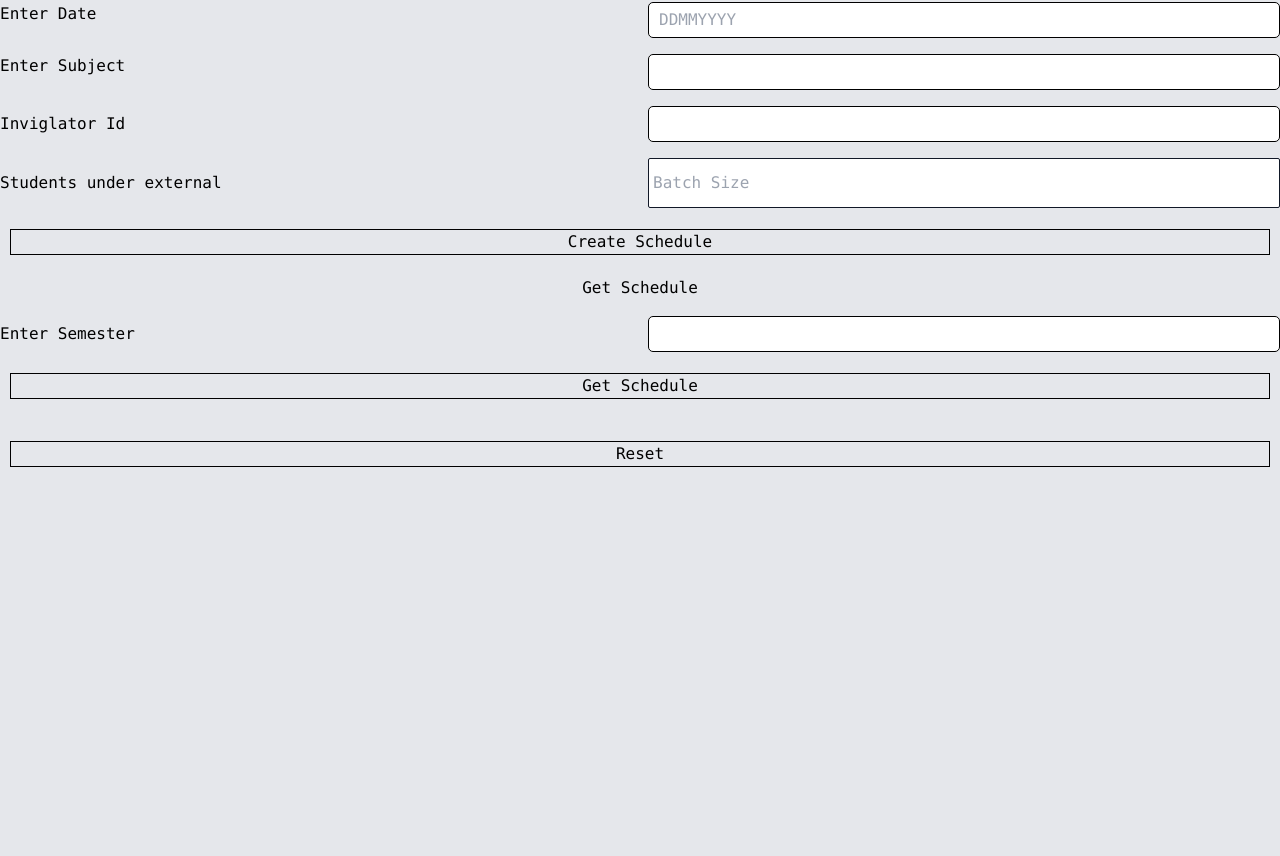
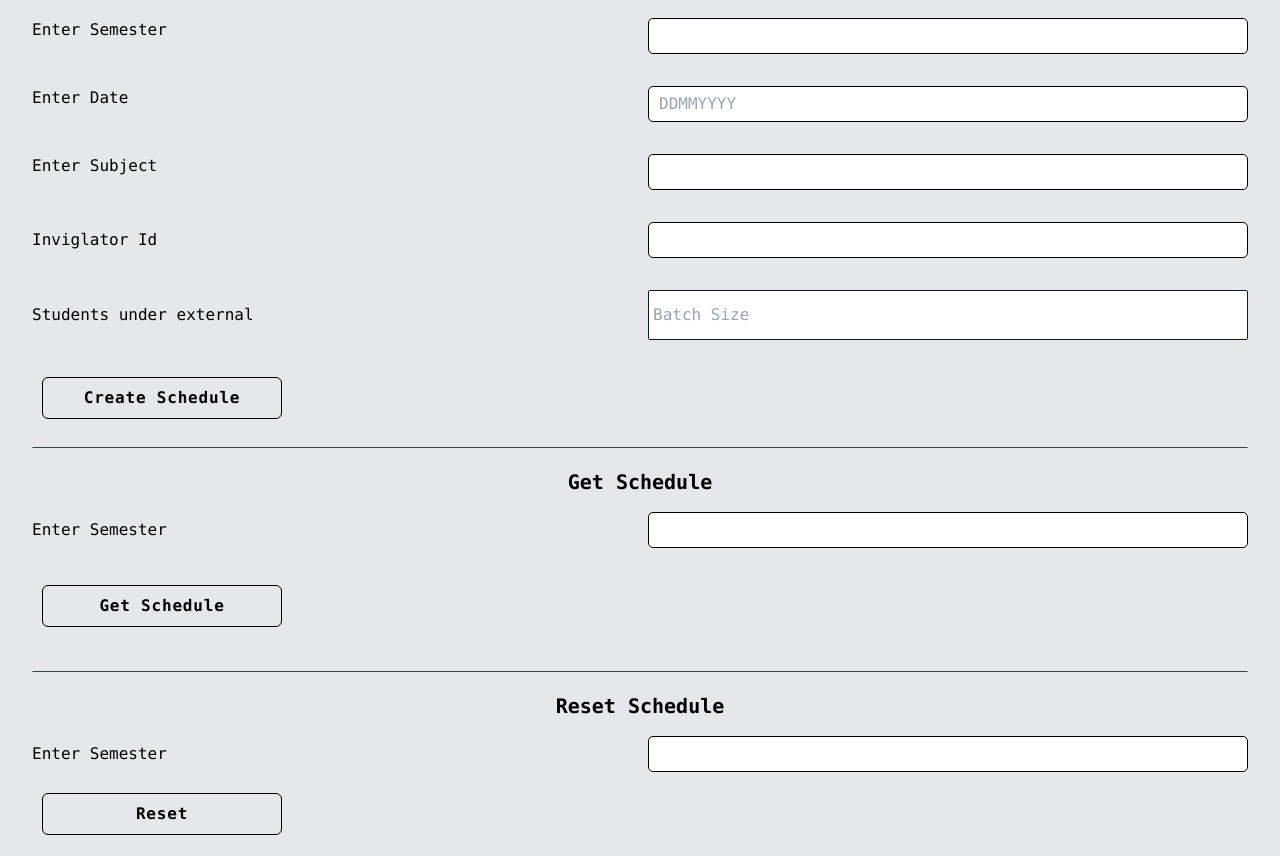
Before and after one commit to Yvg2244/practical_schedular, a Next.js app: page / in a window 1280 px wide. Shown: the part 336-1192 px from the top of the page. Before the commit the page ends 824 px from the top, so only its background shows below. Built offline with nearby package versions, Linux system fonts and the light colour scheme.

Commit message:
fixed validation,duplicate text

```diff
--- a/app/page.jsx
+++ b/app/page.jsx
@@ -2,19 +2,9 @@
 import React, { useEffect, useState } from "react";
 import { useFormik } from "formik";
 import * as XLSX from "xlsx";
-import arrayShiftFunction from "../components/arrayShiftFunction";
-import { modifyArrayFunction } from "../components/modifyArrayFunction";
-import createBatch from "../components/createBatch";
-import tableGenerator from "../components/tableGenerator";
 import axios from "axios";
 
 const page = () => {
-  function objectMap(object, mapFn) {
-    return Object.keys(object).reduce(function (result, key) {
-      result[key] = mapFn(object[key]);
-      return result;
-    }, {});
-  }
   const shortenArr = (arr) => {
     var modifiedArr = "";
     var count = 1;
@@ -36,6 +26,18 @@ const page = () => {
     }
     return modifiedArr;
   };
+  const validate = (values) => {
+    const errors = {};
+    if (!values.uploadsemester) errors.uploadsemester = "Required";
+    if (!values.semester) errors.semester = "Required";
+    if (!values.date) errors.date = "Required";
+    if (!values.subject) errors.subject = "Required";
+    if (!values.externalId) errors.externalId = "Required";
+    if (!values.batch_size) errors.batch_size = "Required";
+    if (!values.get_schedule_sem) errors.get_schedule_sem = "Required";
+    if (!values.reset_schedule_sem) errors.reset_schedule_sem = "Required";
+    return errors;
+  };
   const formik = useFormik({
     initialValues: {
       uploadsemester: "",
@@ -46,8 +48,22 @@ const page = () => {
       externalId: "",
       subject: "",
       get_schedule_sem: "",
+      reset_schedule_sem: "",
     },
+    validate,
   });
+  var prevSub = "";
+  var showSub = "";
+  var prevDate = "";
+  var showDate = "";
+  var prevInvig = "";
+  var showInvig = "";
+  const [createScheduleErr, setCreateScheduleErr] = useState(false);
+  const [getScheduleErr, setGetScheduleErr] = useState(false);
+  const [resetScheduleErr, setResetScheduleErr] = useState(false);
+  const [createScheduleMsg, setCreateScheduleMsg] = useState("");
+  const [getScheduleMsg, setGetScheduleMsg] = useState("");
+  const [resetScheduleMsg, setResetScheduleMsg] = useState("");
   const [excelFile, setExcelFile] = useState(null);
   const [excelFileErr, setExcelFileErr] = useState(null);
   const [fileData, setFileData] = useState(null);
@@ -57,34 +73,7 @@ const page = () => {
   ];
   const [displayTable, setDisplayTable] = useState(null);
   useEffect(() => {
-    console.log(displayTable);
-
-    // if (displayTable) {
-    //   Object.keys(displayTable).forEach((key) => {
-    //     var subject = key;
-    //     var subjectData = displayTable[key];
-    //     console.log(subject);
-    //     Object.keys(subjectData).forEach((key) => {
-    //       var subjectDate = key;
-    //       console.log(subjectDate);
-    //       var subjectDatePracticals = subjectData[subjectDate];
-    //       Object.keys(subjectDatePracticals).forEach((key) => {
-    //         var inviglatorId = key;
-    //         console.log(inviglatorId);
-    //         var studentsOnInviglator = subjectDatePracticals[inviglatorId];
-
-    //         Object.keys(studentsOnInviglator).forEach((key) => {
-    //           var batch = key;
-    //           console.log(batch);
-    //           var studentInBatch = studentsOnInviglator[key];
-    //           studentInBatch.map((item) => {
-    //             console.log(item);
-    //           });
-    //         });
-    //       });
-    //     });
-    //   });
-    // }
+    // console.log(displayTable);
   }, [displayTable]);
 
   useEffect(() => {
@@ -117,14 +106,33 @@ const page = () => {
     }
   }, [excelFile]);
 
+  useEffect(() => {
+    console.log(createScheduleErr, getScheduleErr, resetScheduleErr);
+    console.log(formik.errors);
+    if (
+      formik.errors.hasOwnProperty("semester") ||
+      formik.errors.hasOwnProperty("date") ||
+      formik.errors.hasOwnProperty("subject") ||
+      formik.errors.hasOwnProperty("externalId") ||
+      formik.errors.hasOwnProperty("batch_size")
+    )
+      setCreateScheduleErr(true);
+    else setCreateScheduleErr(false);
+    if (formik.errors.hasOwnProperty("get_schedule_sem"))
+      setGetScheduleErr(true);
+    else setGetScheduleErr(false);
+    if (formik.errors.hasOwnProperty("reset_schedule_sem"))
+      setResetScheduleErr(true);
+    else setResetScheduleErr(false);
+  }, [formik.errors]);
   const generateCLicked = (e) => {
     // console.log(formik.values);
     axios
       .post("https://scheduler-b3ns.onrender.com/get", {
-        sem:formik.values.get_schedule_sem
+        sem: formik.values.get_schedule_sem,
       })
       .then((res) => {
-        console.log(res.data);
+        console.log(res);
         setDisplayTable(res.data);
       })
       .catch((err) => {
@@ -162,9 +170,15 @@ const page = () => {
   };
 
   return (
-    <div className="w-full h-full my-[1rem] flex flex-col items-center justify-center">
-      <h4 className="my-[3rem]">Practical Schedular</h4>
-      <div className="grid gap-4 grid-cols-2">
+    <div className="w-full h-full px-4 my-[1rem] flex flex-col items-center justify-center">
+      <h4 className="mb-[3rem] mt-[1rem] text-2xl font-extrabold ">
+        Practical Schedular
+      </h4>
+      <div className="grid gap-4 px-4 grid-cols-2">
+        <h4 className="col-span-2 text-xl font-semibold text-center">
+          Upload student data
+        </h4>
+
         <label htmlFor="uploadsemester">Enter semester of data</label>
         <input
           onChange={formik.handleChange}
@@ -174,8 +188,16 @@ const page = () => {
           id="uploadsemester"
           label="uploadsemester"
           placeholder="Enter semsester"
+          onBlur={formik.handleBlur}
         />
-
+        <div></div>
+        <div>
+          {formik.touched.uploadsemester && formik.errors.uploadsemester ? (
+            <div className="text-red-600 text-md">
+              {formik.errors.uploadsemester}
+            </div>
+          ) : null}
+        </div>
         <label htmlFor="file" className="justify-cente flex items-center">
           Upload Student File
         </label>
@@ -202,7 +224,10 @@ const page = () => {
             }
           }}
         />
-        <h4 className="col-span-2 text-center">Create Schedule</h4>
+        <div className="w-full h-1 border-b-gray-700 my-1 border-[1px] col-span-2"></div>
+        <h4 className="col-span-2 text-xl font-semibold text-center">
+          Create Schedule
+        </h4>
 
         <label htmlFor="semester">Enter Semester</label>
         <input
@@ -212,7 +237,14 @@ const page = () => {
           onChange={formik.handleChange}
           value={formik.values.name}
           type="text"
+          onBlur={formik.handleBlur}
         />
+        <div></div>
+        <div>
+          {formik.touched.semester && formik.errors.semester ? (
+            <div className="text-red-600 text-md">{formik.errors.semester}</div>
+          ) : null}
+        </div>
         <label htmlFor="date">Enter Date</label>
         <input
           id="date"
@@ -222,7 +254,14 @@ const page = () => {
           onChange={formik.handleChange}
           value={formik.values.name}
           type="text"
+          onBlur={formik.handleBlur}
         />
+        <div></div>
+        <div>
+          {formik.touched.date && formik.errors.date ? (
+            <div className="text-red-600 text-md">{formik.errors.date}</div>
+          ) : null}
+        </div>
         <label htmlFor="subject">Enter Subject</label>
         <input
           id="subject"
@@ -231,8 +270,14 @@ const page = () => {
           onChange={formik.handleChange}
           value={formik.values.name}
           type="text"
+          onBlur={formik.handleBlur}
         />
-
+        <div></div>
+        <div>
+          {formik.touched.subject && formik.errors.subject ? (
+            <div className="text-red-600 text-md">{formik.errors.subject}</div>
+          ) : null}
+        </div>
         <label className="justify-cente flex items-center">Inviglator Id</label>
         <input
           id="externalId"
@@ -241,7 +286,16 @@ const page = () => {
           type="number"
           onChange={formik.handleChange}
           value={formik.values.name}
+          onBlur={formik.handleBlur}
         />
+        <div></div>
+        <div>
+          {formik.touched.externalId && formik.errors.externalId ? (
+            <div className="text-red-600 text-md">
+              {formik.errors.externalId}
+            </div>
+          ) : null}
+        </div>
         <label htmlFor="batch_size" className="justify-cente flex items-center">
           Students under external
         </label>
@@ -253,11 +307,27 @@ const page = () => {
           id="batch_size"
           label="batch_size"
           onChange={formik.handleChange}
+          onBlur={formik.handleBlur}
         />
-        <button className="col-span-2" onClick={createCLicked}>
+        <div></div>
+        <div>
+          {formik.touched.batch_size && formik.errors.batch_size ? (
+            <div className="text-red-600 text-md">
+              {formik.errors.batch_size}
+            </div>
+          ) : null}
+        </div>
+        <button
+          className="col-span-2 w-[15rem] items-center rounded-md p-2 font-semibold tracking-wider"
+          onClick={createCLicked}
+          disabled={createScheduleErr}
+        >
           Create Schedule
         </button>
-        <h4 className="col-span-2 text-center">Get Schedule</h4>
+        <div className="w-full h-1 border-b-gray-700 my-1 border-[1px] col-span-2"></div>
+        <h4 className="col-span-2 text-xl font-semibold text-center">
+          Get Schedule
+        </h4>
 
         <label className="justify-cente flex items-center">
           Enter Semester
@@ -269,45 +339,70 @@ const page = () => {
           type="number"
           onChange={formik.handleChange}
           value={formik.values.name}
+          onBlur={formik.handleBlur}
         />
-        <button className="col-span-2" onClick={generateCLicked}>
+        <div></div>
+        <div>
+          {formik.touched.get_schedule_sem && formik.errors.get_schedule_sem ? (
+            <div className="text-red-600 text-md">
+              {formik.errors.get_schedule_sem}
+            </div>
+          ) : null}
+        </div>
+        <button
+          className="col-span-2 w-[15rem] items-center rounded-md p-2 font-semibold tracking-wider"
+          onClick={generateCLicked}
+          disabled={getScheduleErr}
+        >
           Get Schedule
         </button>
-        {/* <div className="grid grid-cols-5 w-[100vw] items-center gap-4 px-5">
-          <p>Subject Code</p>
-          <p>Date</p>
-          <p>Inviglator Id</p>
-          <p>Slot</p>
-          <p>Students</p>
-        </div> */}
+
         <div className="flex flex-col w-[80vw] justify-center items-center gap-[2rem]">
           {displayTable ? (
             Object.keys(displayTable).map((item) => {
               var subject = item;
+              var curSub = subject;
               var subjectData = displayTable[item];
-              // return <span>{subject}</span>;
+
               return Object.keys(subjectData).map((key) => {
                 var subjectDate = key;
                 var subjectDatePracticals = subjectData[subjectDate];
-                // console.log(subjectDate);
+                var curDate=subjectDate
                 return Object.keys(subjectDatePracticals).map((key) => {
                   var inviglatorId = key;
-
                   var studentsOnInviglator =
                     subjectDatePracticals[inviglatorId];
-                  // console.log(inviglatorId);
-                  // counter
+                  var curInvig=inviglatorId
                   return Object.keys(studentsOnInviglator).map((key) => {
                     var batch = key;
                     var studentInBatch = studentsOnInviglator[key];
                     var arrOfStudents = shortenArr(studentInBatch);
-
+                    if (curSub != prevSub) {
+                      showSub = curSub;
+                      prevSub = curSub;
+                    } else {
+                      showSub = "";
+                    }
+                    if (curDate != prevDate) {
+                      showDate = curDate;
+                      prevDate = curDate;
+                    } else {
+                      showDate = "";
+                    }
+                    if (curInvig != prevInvig) {
+                      showInvig = curInvig;
+                      prevInvig = curInvig;
+                    } else {
+                      showInvig = "";
+                    }
                     return (
                       <div className=" flex justify-around gap-[4rem]">
-                        <span>{subject}</span>
-                        <span>{subjectDate}</span>
-                        <span>{inviglatorId}</span>
-                        <span>{batch}</span>
+                        <span className="w-[5rem] font-semibold">
+                          {showSub}
+                        </span>
+                        <span className="w-[5rem]">{showDate}</span>
+                        <span className="w-[5rem]">{showInvig}</span>
+                        <span className="w-[5rem]">{batch}</span>
                         <span className="w-[10rem]">{arrOfStudents}</span>
                       </div>
                     );
@@ -319,8 +414,28 @@ const page = () => {
             <></>
           )}
         </div>
+        <div className="w-full h-1 border-b-gray-700 my-1 border-[1px] col-span-2"></div>
 
-        <button className="col-span-2" onClick={resetCLicked}>
+        <h4 className="col-span-2 text-xl font-semibold text-center">
+          Reset Schedule
+        </h4>
+        <label className="justify-cente flex items-center">
+          Enter Semester
+        </label>
+        <input
+          id="reset_schedule_sem"
+          name="reset_schedule_sem"
+          label="reset_schedule_sem"
+          type="number"
+          onChange={formik.handleChange}
+          value={formik.values.name}
+          onBlur={formik.handleBlur}
+        />
+        <button
+          className="col-span-2 w-[15rem] items-center rounded-md p-2 font-semibold tracking-wider"
+          onClick={resetCLicked}
+          disabled={resetScheduleErr}
+        >
           Reset
         </button>
       </div>
--- a/src/styles/globals.css
+++ b/src/styles/globals.css
@@ -12,3 +12,9 @@ button {
   border: 1px solid black;
   margin: 5px 10px;
 }
+button:disabled {
+  border: 1px solid #a8a3a3;
+  color:#a8a3a3;
+  margin: 5px 10px;
+  cursor:not-allowed;
+}
```
